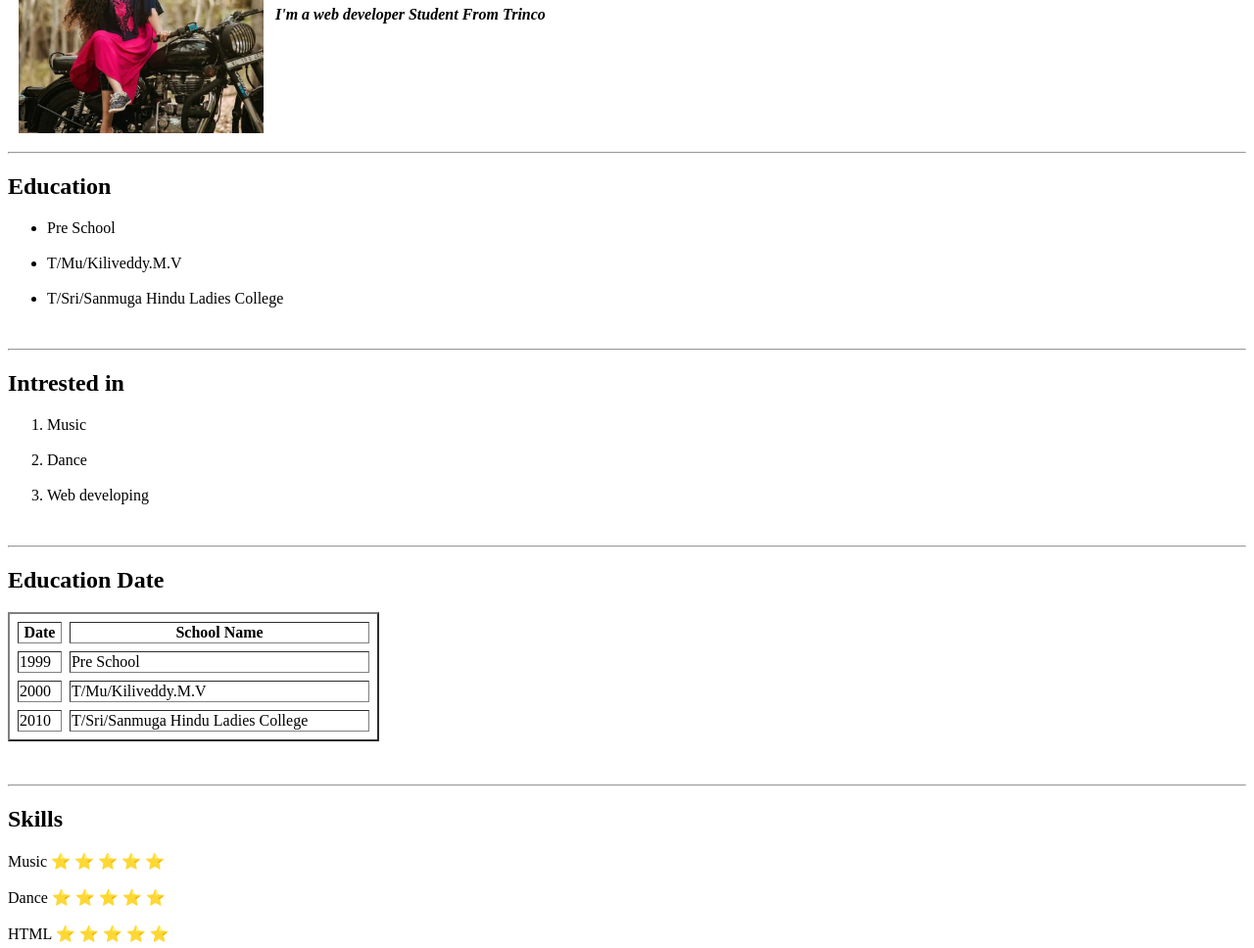
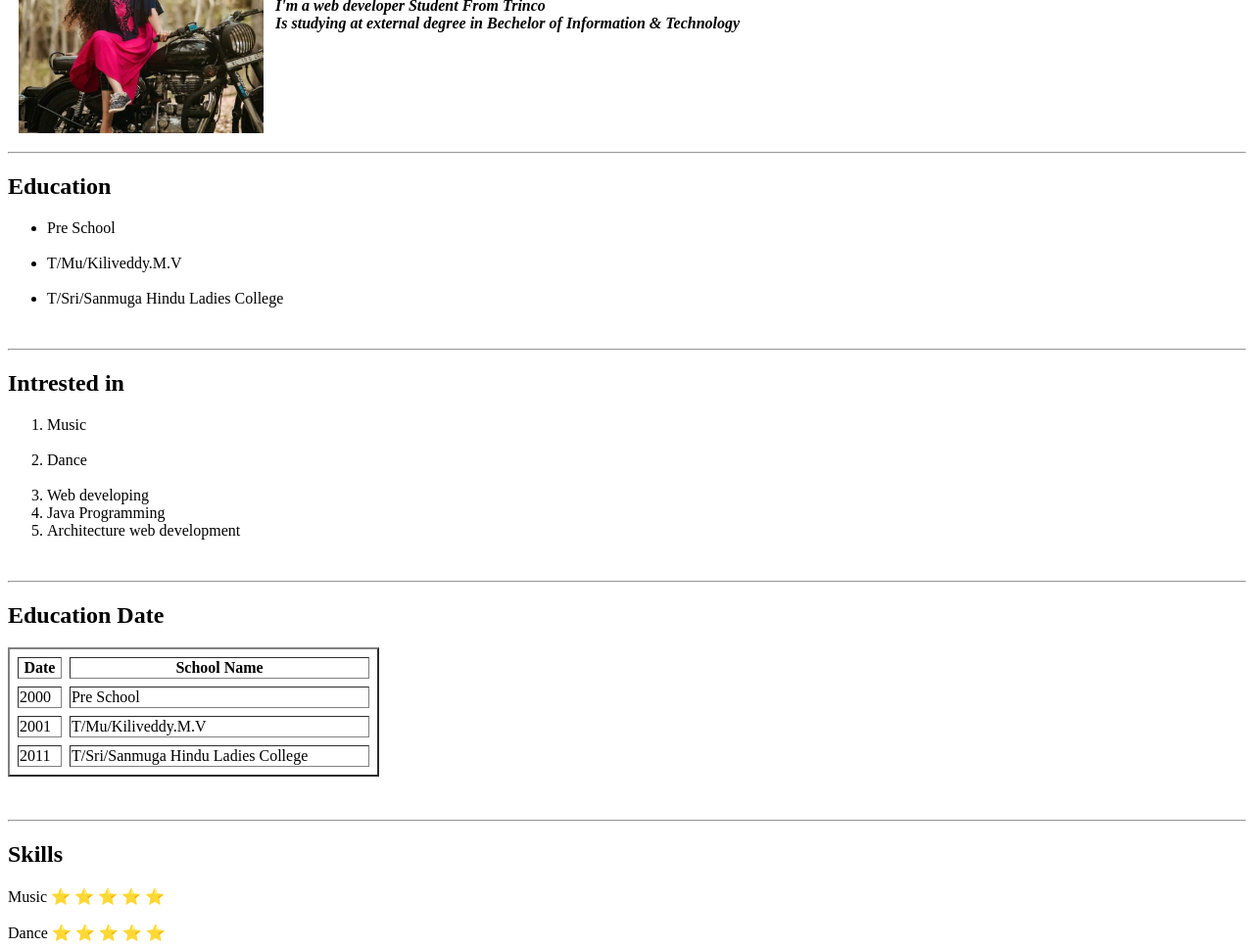
Before and after one commit to DiyaAngel/CV, a plain HTML site: page index.html in a window 1280 px wide. Shown: the part 183-1151 px from the top of the page at 98% size. Drawn offline with Linux system fonts and the light colour scheme.

Commit message:
Update index.html

```diff
--- a/index.html
+++ b/index.html
@@ -2,7 +2,7 @@
     <head>
         <title> Diya presonal website </title>
       </head>
-    <body>
+    <body background color="maroon">
         <table cellspacing="10">
         <tr>
             <td>
@@ -11,7 +11,8 @@
 
             <td>
         <p><h1>Diya Angel</h1></p>
-         <p><em> <strong>  I'm a web developer Student From Trinco </strong> </em> </p>
+         <p><em> <strong>  I'm a web developer Student From Trinco <br> Is studying at
+            external degree in Bechelor of Information & Technology</strong> </em> </p>
             </td>
         </tr>
        </table>
@@ -31,6 +32,8 @@
             <li>Music</li><br>
             <li>Dance</li><br>
             <li>Web developing</li>
+            <li>Java Programming</li>
+            <li>Architecture web development</li>
         </ol><br>
 
         <hr>
@@ -44,17 +47,17 @@
 
             <tbody>
              <tr>
-                <td>1999</td>
+                <td>2000</td>
                 <td>Pre School</td>
              </tr>
 
              <tr>
-                <td>2000</td>
+                <td>2001</td>
                 <td>T/Mu/Kiliveddy.M.V</td>
              </tr>
 
              <tr>
-                <td>2010</td>
+                <td>2011</td>
                 <td>T/Sri/Sanmuga Hindu Ladies College</td>
              </tr>
              </tbody>
@@ -71,7 +74,15 @@
             <td><span>&#11088  &#11088  &#11088  &#11088  &#11088</span></td>
         </tr><br><br>
         <tr>
-            <td>HTML</td>
+            <td>Web developing</td>
+            <td><span>&#11088  &#11088  &#11088  &#11088  &#11088</span></td>
+        </tr><br><br>
+        <tr>
+            <td>Java Programming</td>
+            <td><span>&#11088  &#11088  &#11088  &#11088  &#11088</span></td>
+        </tr><br><br>
+        <tr>
+            <td>Architecture web development</td>
             <td><span>&#11088  &#11088  &#11088  &#11088  &#11088</span></td>
         </tr><br><br>
         <button onclick="document.location='Style%20sheet.html'">Contact me</button>
```
